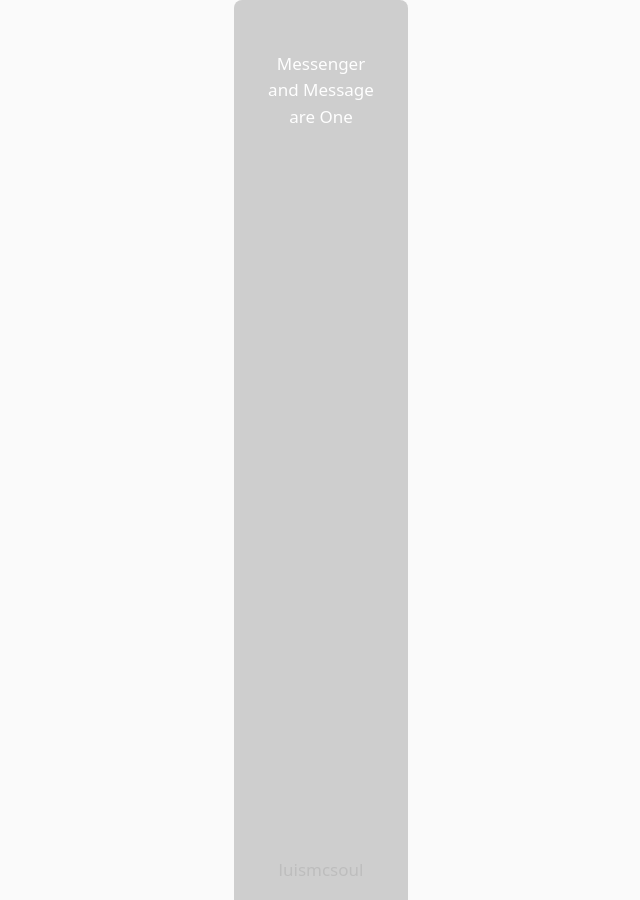
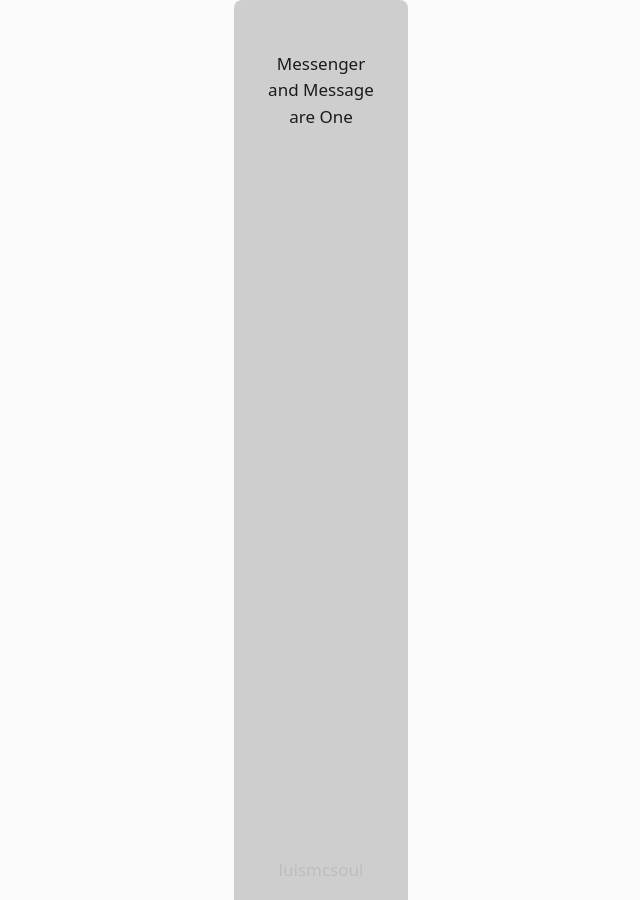
Before and after one commit to luismcsoul/luismcsoul.github.io, a Jekyll site: the page built from _taglines/messenger-message-one.md, in a window 1280 px wide. Shown: the whole page, without its empty margins (319-959 px from the left). Built offline with Jekyll 4.4.1, drawn with Linux system fonts in a browser that asks for light colours.

Commit message:
Update text color in gradient background
Changed text color from white to dark for better readability.

```diff
--- a/assets/css/theme.css
+++ b/assets/css/theme.css
@@ -106,7 +106,7 @@ main {
 .page-gradient {
   padding: 2rem;
   border-radius: 8px;
-  color: #fff;
+  color: #111; /* dark text */
   min-height: 100vh;
   display: flex;
   flex-direction: column;
@@ -116,3 +116,10 @@ main {
     var(--collection-color-light) 100%
   );
 }
+
+  background: linear-gradient(
+    135deg,
+    var(--collection-color) 0%,
+    var(--collection-color-light) 100%
+  );
+}
```
